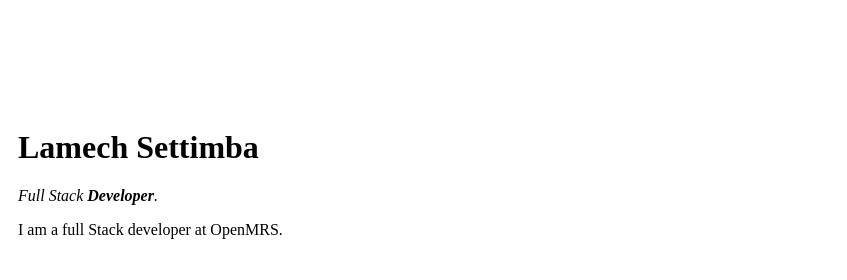
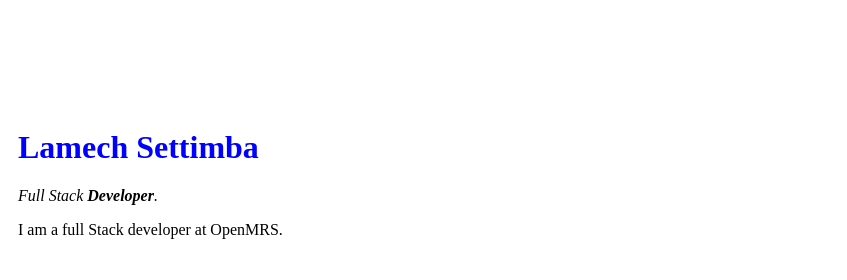
Before and after one commit to mohsinali421/cv, a plain HTML site: page index.html in a window 1280 px wide. Shown: the top 280 px of the page, 433-1280 px from the left. Drawn offline with Linux system fonts and the light colour scheme.

Commit message:
Release 2.0

```diff
--- a/index.html
+++ b/index.html
@@ -4,6 +4,7 @@
 <head>
   <meta charset="utf-8">
   <title>💚Lamech's Personal Site</title>
+  <link rel="stylesheet" href="main.css">
 </head>
 
 <body>
--- /dev/null
+++ b/main.css
@@ -0,0 +1,3 @@
+h1{
+    color: blue;
+}
```
Also changed, not shown: contact.html (+1 -0 lines), hobbies.html (+1 -0 lines).
